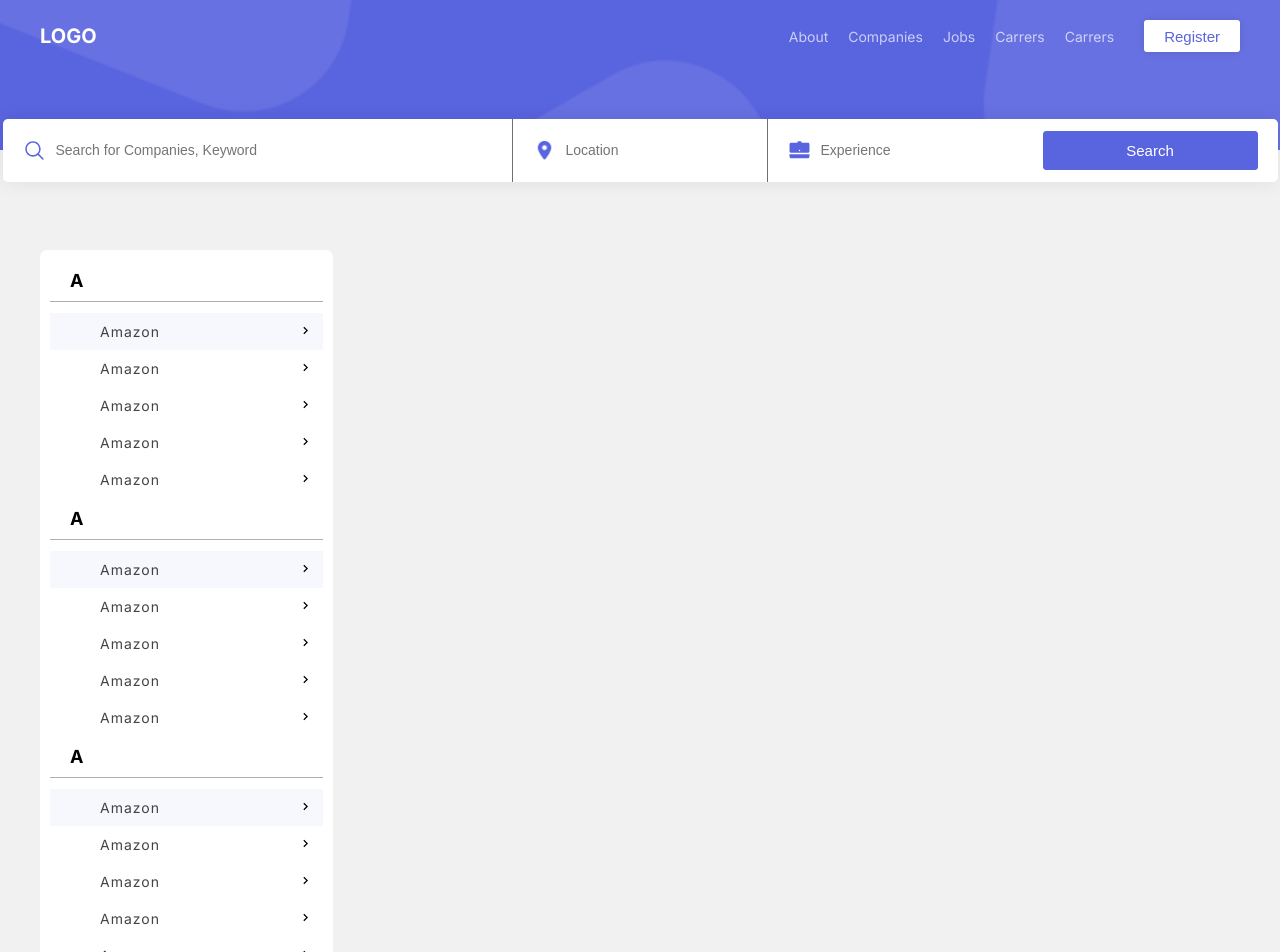
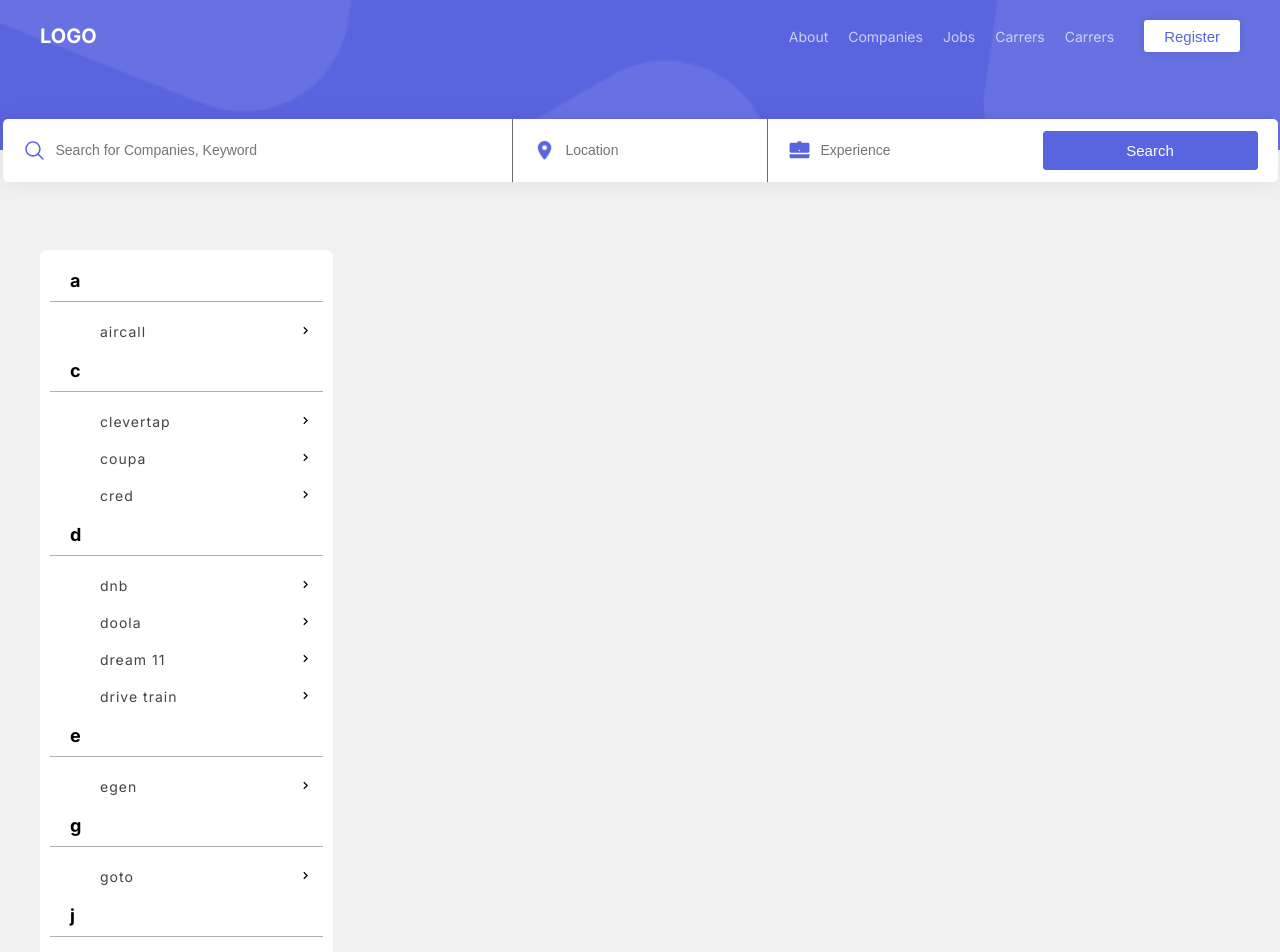
Before and after one commit to shivam907/jobportal, a Next.js app: page /companies in a window 1280 px wide. Shown: the top 952 px of the page. Built offline with nearby package versions, Linux system fonts and the light colour scheme; no server answers.

Commit message:
Made the SideBar Dynamic

```diff
--- a/src/app/companies/layout.js
+++ b/src/app/companies/layout.js
@@ -1,12 +1,48 @@
 'use client';
 import classes from "./page.module.css";
 import Button1 from "@/components/Buttons/Button1";
-import JobBox from "@/components/Job/JobBox";
+import data from "@/data/company.json";
 import Navbar from "@/components/Navbar/Navbar";
 import Footer from "@/components/Footer/Footer";
 import KeyboardArrowRightIcon from '@mui/icons-material/KeyboardArrowRight';
 import React from "react";
 const layout = ({children}) => {
+  // console.log(Object.keys(data.data))
+  const [sideBar, setSideBar] = React.useState();
+  React.useEffect(() => {
+    const keys = Object.keys(data.data).sort();
+    const groupedData = keys.reduce((acc, curr) => {
+      const firstChar = curr[0].toLowerCase();
+      if (!acc[firstChar]) {
+        acc[firstChar] = [curr];
+      } else {
+        acc[firstChar].push(curr);
+      }
+      return acc;
+    }, {});
+    console.log(groupedData);
+    let arr = [];
+    Object.keys(groupedData).forEach((i) => {
+      let temp = [];
+      groupedData[i].forEach((j) => {
+        temp.push(
+          <div className={classes.assbox}>
+            <p>{j}</p>
+            <KeyboardArrowRightIcon />
+          </div>
+        );
+      });
+      arr.push(
+        <div className={classes.asbox}>
+          <div className={classes.ashead}>
+            <h1>{i}</h1>
+          </div>
+          <div className={classes.asbody}>{temp}</div>
+        </div>
+      );
+    });
+    setSideBar(arr);
+  }, []);
   return (
     <>
       <Navbar />
@@ -40,89 +76,7 @@
         <section className={classes.manual}>
           {/* <h1 className={classes.latest}>Latest Jobs</h1> */}
           <div className={classes.jobbody}>
-            <aside className={classes.aside}>
-                <div className={classes.asbox}>
-                    <div className={classes.ashead}>
-                        <h1>A</h1>
-                    </div>
-                    <div className={classes.asbody}>
-                        <div className={`${classes.assbox} ${classes.asactive}`}>
-                            <p>Amazon</p>
-                            <KeyboardArrowRightIcon/>
-                        </div>
-                        <div className={classes.assbox}>
-                            <p>Amazon</p>
-                            <KeyboardArrowRightIcon/>
-                        </div>
-                        <div className={classes.assbox}>
-                            <p>Amazon</p>
-                            <KeyboardArrowRightIcon/>
-                        </div>
-                        <div className={classes.assbox}>
-                            <p>Amazon</p>
-                            <KeyboardArrowRightIcon/>
-                        </div>
-                        <div className={classes.assbox}>
-                            <p>Amazon</p>
-                            <KeyboardArrowRightIcon/>
-                        </div>
-                    </div>
-                </div>
-                <div className={classes.asbox}>
-                    <div className={classes.ashead}>
-                        <h1>A</h1>
-                    </div>
-                    <div className={classes.asbody}>
-                        <div className={`${classes.assbox} ${classes.asactive}`}>
-                            <p>Amazon</p>
-                            <KeyboardArrowRightIcon/>
-                        </div>
-                        <div className={classes.assbox}>
-                            <p>Amazon</p>
-                            <KeyboardArrowRightIcon/>
-                        </div>
-                        <div className={classes.assbox}>
-                            <p>Amazon</p>
-                            <KeyboardArrowRightIcon/>
-                        </div>
-                        <div className={classes.assbox}>
-                            <p>Amazon</p>
-                            <KeyboardArrowRightIcon/>
-                        </div>
-                        <div className={classes.assbox}>
-                            <p>Amazon</p>
-                            <KeyboardArrowRightIcon/>
-                        </div>
-                    </div>
-                </div>
-                <div className={classes.asbox}>
-                    <div className={classes.ashead}>
-                        <h1>A</h1>
-                    </div>
-                    <div className={classes.asbody}>
-                        <div className={`${classes.assbox} ${classes.asactive}`}>
-                            <p>Amazon</p>
-                            <KeyboardArrowRightIcon/>
-                        </div>
-                        <div className={classes.assbox}>
-                            <p>Amazon</p>
-                            <KeyboardArrowRightIcon/>
-                        </div>
-                        <div className={classes.assbox}>
-                            <p>Amazon</p>
-                            <KeyboardArrowRightIcon/>
-                        </div>
-                        <div className={classes.assbox}>
-                            <p>Amazon</p>
-                            <KeyboardArrowRightIcon/>
-                        </div>
-                        <div className={classes.assbox}>
-                            <p>Amazon</p>
-                            <KeyboardArrowRightIcon/>
-                        </div>
-                    </div>
-                </div>
-            </aside>
+            <aside className={classes.aside}>{sideBar}</aside>
             <div className={classes.body}>{children}</div>
           </div>
         </section>
--- /dev/null
+++ b/src/data/company.json
@@ -0,0 +1,30 @@
+{
+  "data": {
+    "cred": "https://api.lever.co/v0/postings/cred?mode=json&department=frontend%20engineering&department=backend%20engineering&department=data%20science&department=security%20%26%20enterprise%20it",
+    "netflix": "https://api.lever.co/v0/postings/netflix?mode=json",
+    "zeta": "https://api.lever.co/v0/postings/zeta?mode=json",
+    "jar": "https://api.lever.co/v0/postings/jar-app?group=team&mode=json&team=Avengers...oops%20Engineers",
+    "juno": "https://api.lever.co/v0/postings/Juno?group=team&mode=json&department=Technology",
+    "drive train": "https://api.lever.co/v0/postings/drivetrain?group=team&mode=json&team=Engineering",
+    "ninja van": "https://api.lever.co/v0/postings/ninjavan?group=team&mode=json&department=Tech&team=Engineering",
+    "clevertap": "https://api.lever.co/v0/postings/clevertap?group=team&mode=json&department=CLEVERTAP&team=Engineering&team=Product",
+    "dream 11": "https://api.lever.co/v0/postings/dreamsports?group=team&mode=json&department=Dream%20Game%20Studios&team=Engineering&department=Dream11&team=Technology&department=FanCode&team=Technology",
+    "viacom": "https://api.lever.co/v0/postings/viacom18?group=team&mode=json&department=Software%20Engineering",
+    "uniphore": "https://api.lever.co/v0/postings/uniphore?group=team&mode=json&department=Product%20Engineering",
+    "upstox": "https://api.lever.co/v0/postings/upstox?mode=json",
+    "meesho": "https://api.lever.co/v0/postings/meesho?mode=json",
+    "egen": "https://api.lever.co/v0/postings/egensolutions?group=team&mode=json&location=Remote%2C%20India&location=Hyderabad",
+    "lightcast": "https://api.lever.co/v0/postings/economicmodeling?group=team&mode=json&location=Chennai%2FDharmapuri%2C%20Tamil%20Nadu",
+    "dnb": "https://api.lever.co/v0/postings/dnb?group=team&mode=json",
+    "ritual": "https://api.lever.co/v0/postings/ritual?mode=json",
+    "goto": "https://api.lever.co/v0/postings/GoToGroup?group=team&mode=json&location=Bengaluru&location=Gurugram&location=Hyderabad&location=Noida",
+    "payu": "https://api.lever.co/v0/postings/payu?mode=json",
+    "aircall": "https://api.lever.co/v0/postings/aircall?mode=json&location=India",
+    "doola": "https://api.lever.co/v0/postings/doola?mode=json&location=India&team=Engineering",
+    "nielson": "https://api.lever.co/v0/postings/nielsen?mode=json&location=Bangalore%2C%20India&department=Technology",
+    "pesto": "https://api.lever.co/v0/postings/PestoTech?mode=json&team=Marketing&team=Engineering",
+    "paytm": "https://api.lever.co/v0/postings/paytm?mode=json",
+    "coupa": "https://api.lever.co/v0/postings/coupa?mode=json&department=Development",
+    "zepto": "https://careers.zohocorp.com/recruit/v2/public/Job_Openings?pagename=Careers&source=CareerSite"
+  }
+}
```
Also changed, not shown: src/app/companies/[company]/page.js (added, +9 -0 lines).
